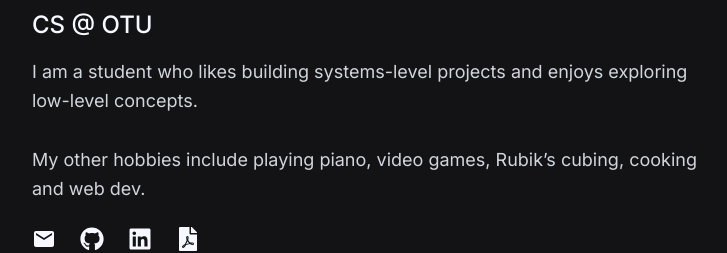
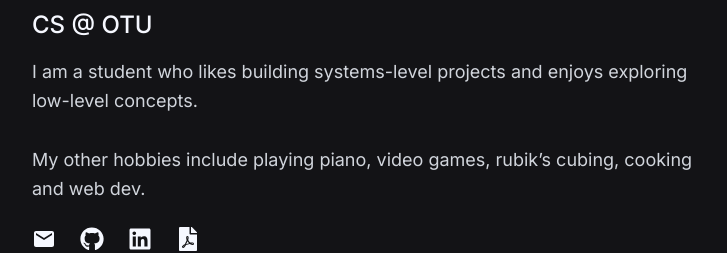
Before and after one commit to brandonviaje/brandonviaje.github.io, a React (Vite) app: page / in a window 1280 px wide. Shown: the part 232-485 px from the top of the page, without its empty margins (272-999 px from the left). Built offline with nearby package versions, Linux system fonts and the light colour scheme.

Commit message:
refactor: reformat about component

```diff
--- a/src/components/About.jsx
+++ b/src/components/About.jsx
@@ -25,7 +25,7 @@ function About() {
             exploring low-level concepts.
             <br />
             <br />
-            My other hobbies include playing piano, video games, Rubik’s cubing,
+            My other hobbies include playing piano, video games, rubik’s cubing,
             cooking and web dev.
           </h3>
 
```
